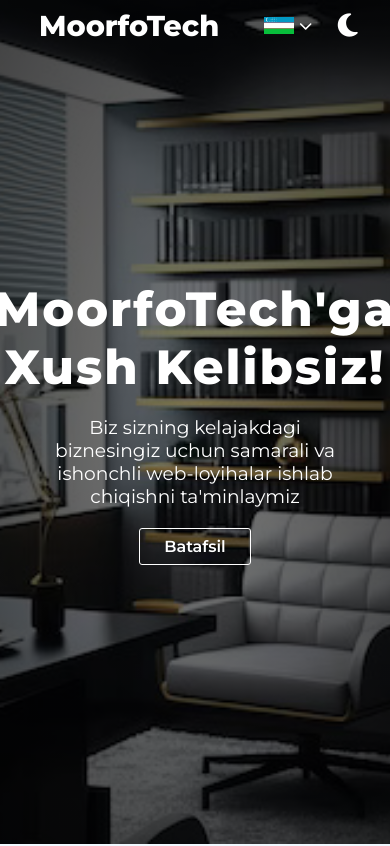
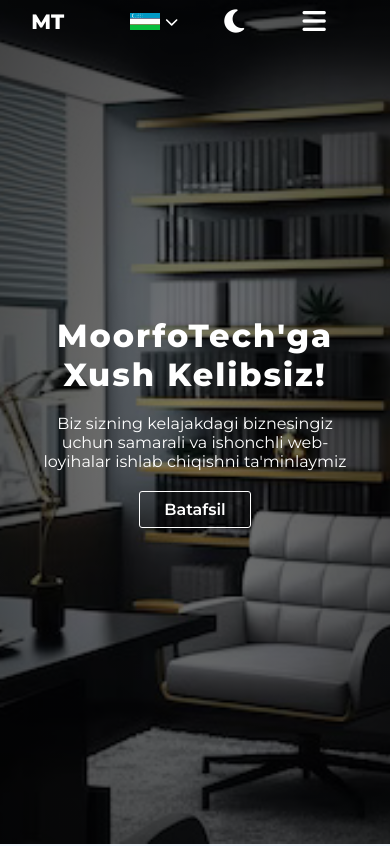
Before and after one commit to Jahongirhacking/MoorfoTech, a React (Vite) app: page / in a window 390 px wide. Shown: the top 846 px of the page. Built offline with nearby package versions, Linux system fonts and the light colour scheme; a web font is replaced by a local one.

Commit message:
responsive navbar done

```diff
--- a/index.html
+++ b/index.html
@@ -4,12 +4,11 @@
     <meta charset="UTF-8" />
     <meta name="viewport" content="width=device-width, initial-scale=1.0" />
     <title>Moorfo Tech</title>
-    <!-- <link rel="stylesheet" href="https://unpkg.com/aos@next/dist/aos.css" /> -->
     <link
       rel="stylesheet"
       href="https://cdnjs.cloudflare.com/ajax/libs/font-awesome/6.4.0/css/all.min.css"
     />
-    <link rel="icon" href="./assets/icon.jpg" type="image/jpg" />
+    <link rel="icon" href="./vite.png" type="image/jpg" />
   </head>
   <body>
     <div id="root"></div>
--- a/src/App.scss
+++ b/src/App.scss
@@ -23,13 +23,18 @@
 
   .navbar__logo {
     font-size: 1.8rem;
+
+    @media screen and (max-width: 1000px) {
+      font-size: 1.3rem;
+    }
   }
 
   .navbar__menu {
     display: flex;
     align-items: center;
     justify-content: space-evenly;
-    gap: 1.8rem;
+    gap: 10px;
+    width: 100%;
     // overflow: auto;
 
     .navbar__list {
@@ -37,7 +42,6 @@
       align-items: center;
       justify-content: space-evenly;
       gap: 1.2rem;
-    }
 
       .navbar__item {
         a {
@@ -49,8 +53,37 @@
           width: 100%;
           font-size: 14pt;
           transition: 0.3s ease;
+
           &:hover {
             text-shadow: 0 0 8px rgba(255, 255, 255, 0.705);
+          }
+
+          @media screen and (max-width: 950px) {
+            font-size: 12pt;
+          }
+        }
+      }
+
+      &.active {
+        position: absolute;
+        width: 100%;
+        height: 100vh;
+        top: 40px;
+        left: 0;
+        background-color: rgba(17, 17, 17, 0.952);
+        backdrop-filter: blur(12px);
+        z-index: -1;
+        flex-direction: column;
+        padding: 80px 0;
+        justify-content: space-evenly;
+
+        .navbar__item {
+          a {
+            background-color: black !important;
+            font-size: 1.2rem;
+            border-radius: 0;
+            padding: 1rem 2rem;
+          }
         }
       }
     }
@@ -76,14 +109,14 @@
       /* Dropdown Button */
       .dropbtn {
         background-color: transparent;
-        width: 30px;
+        width: 50px;
         border: none;
         display: flex;
         gap: 5px;
         align-items: center;
 
         img {
-          width: 100%;
+          width: 60%;
           -webkit-user-drag: none;
         }
 
@@ -100,7 +133,7 @@
         background-color: var(--primary-blur-bgcolor);
         padding: 1px;
         box-shadow: 0px 8px 16px 0px rgba(0, 0, 0, 0.2);
-        right: -50%;
+        right: 0;
         bottom: -50%;
         margin-bottom: -124px;
         z-index: 1;
@@ -181,11 +214,18 @@
     font-size: 3rem;
     letter-spacing: 2px;
     font-family: "Alkatra", cursive, "Montserrat";
+
+    @media screen and (max-width: 550px) {
+      font-size: 2rem;
+    }
   }
 
   p {
     font-size: 14pt;
     max-width: 700px;
+    @media screen and (max-width: 550px) {
+      font-size: 12pt;
+    }
   }
 
   .banner__btn {
@@ -246,6 +286,11 @@
   .main__about {
     color: var(--secondary-text);
     position: relative;
+    font-size: 1.3rem;
+
+    @media screen and (max-width: 550px) {
+      font-size: 1rem;
+    }
   }
 }
 
--- a/src/components/Navbar.jsx
+++ b/src/components/Navbar.jsx
@@ -3,8 +3,9 @@ import SelectLangBtn from "./SelectLangBtn";
 import { useEffect, useState } from "react";
 
 const Navbar = ({ lang, setLang, isVisible }) => {
+  const [width, setWidth] = useState(0);
   const [isDark, setIsDark] = useState(false);
-  const [showBurgerMenu, setShowBurgerMenu] = useState(true);
+  const [showBurgerMenu, setShowBurgerMenu] = useState(false);
   const [isOpened, setIsOpened] = useState(false);
 
   // Translations
@@ -17,6 +18,28 @@ const Navbar = ({ lang, setLang, isVisible }) => {
     navbarItems = ["Главный", "Портфолио", "Документы", "Контакт"];
   } else throw new Error("Something went wrong with language!");
   const navbarLinks = ["#main", "#portfolio", "#documents", "#contact"];
+
+  // TODO: make responsive
+  useEffect(() => {
+    if (width < 880) {
+      setShowBurgerMenu(true);
+    } else {
+      setShowBurgerMenu(false);
+    }
+  }, [width]);
+
+  const getWindowWidth = () => {
+    return window.innerWidth;
+  };
+
+  const setWindowWidth = () => {
+    setWidth(getWindowWidth());
+  };
+
+  useEffect(() => {
+    setWindowWidth();
+    window.addEventListener("resize", setWindowWidth);
+  }, []);
 
   // handle Modes
   useEffect(() => {
@@ -66,18 +89,26 @@ const Navbar = ({ lang, setLang, isVisible }) => {
   return (
     // <!-- NAVBAR SECTION -->
     // Initially navbar is invisible
-    <nav className={`navbar ${!isVisible ? "invisible" : ""} has-transition`}>
+    <nav
+      className={`navbar ${
+        !isVisible && !isOpened ? "invisible" : ""
+      } has-transition`}
+    >
       {/* <img src="./assets/logo.png" alt="Korxona Logosi" class="navbar__logo" /> */}
-      <h2 className="navbar__logo">MoorfoTech</h2>
+      <h2 className="navbar__logo">
+        {getWindowWidth() < 400 ? "MT" : "MoorfoTech"}
+      </h2>
 
       <div className="navbar__menu">
-        <ul className="navbar__list">
+        <ul
+          className={`navbar__list ${isOpened ? "active" : ""}`}
+          onClick={() => {
+            isOpened && setIsOpened(false);
+          }}
+        >
           {(!showBurgerMenu || isOpened) &&
             navbarItems.map((navbarItem, index) => (
-              <li
-                className={`navbar__item ${isOpened ? "active" : ""}`}
-                key={index}
-              >
+              <li className="navbar__item" key={index}>
                 <a href={navbarLinks[index]}>{navbarItem}</a>
               </li>
             ))}
@@ -93,12 +124,14 @@ const Navbar = ({ lang, setLang, isVisible }) => {
           )}
         </button>
         {/* Burger Menu */}
-        <button
-          className="navbar__burger-btn"
-          onClick={() => setIsOpened(!isOpened)}
-        >
-          {showBurgerMenu && <i className="fa-solid fa-bars fa_icon"></i>}
-        </button>
+        {showBurgerMenu && (
+          <button
+            className="navbar__burger-btn"
+            onClick={() => setIsOpened(!isOpened)}
+          >
+            <i className="fa-solid fa-bars fa_icon"></i>
+          </button>
+        )}
       </div>
     </nav>
   );
--- a/src/index.scss
+++ b/src/index.scss
@@ -9,7 +9,7 @@
   --primary-text: #0e3842;
   --secondary-text: black;
   --text-color: white;
-  --default-padding: 10%;
+  --default-padding: 8%;
 }
 
 ::-webkit-scrollbar {
```
Also changed, not shown: public/vite.png (added). Lines whose indentation alone changed are shown as unchanged.
